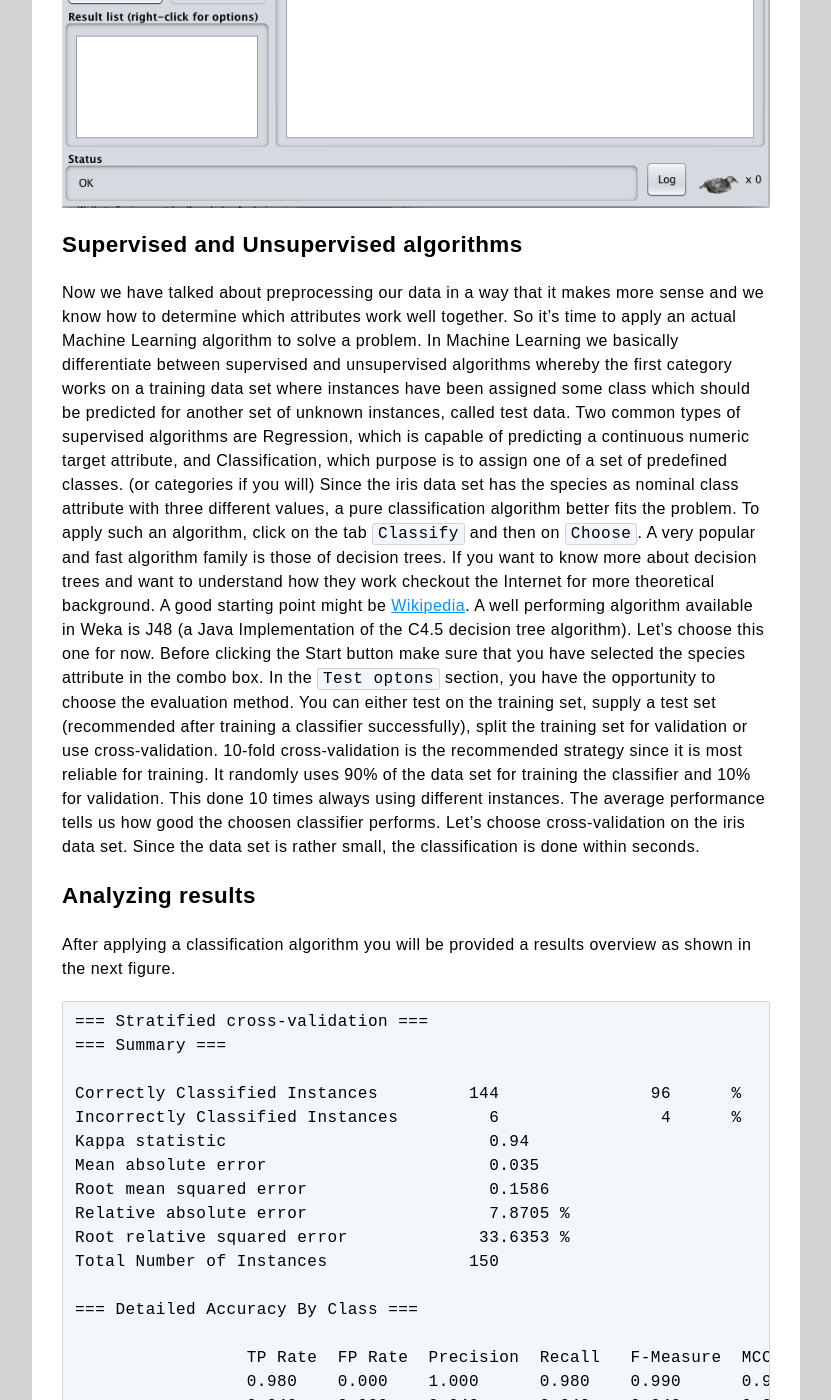
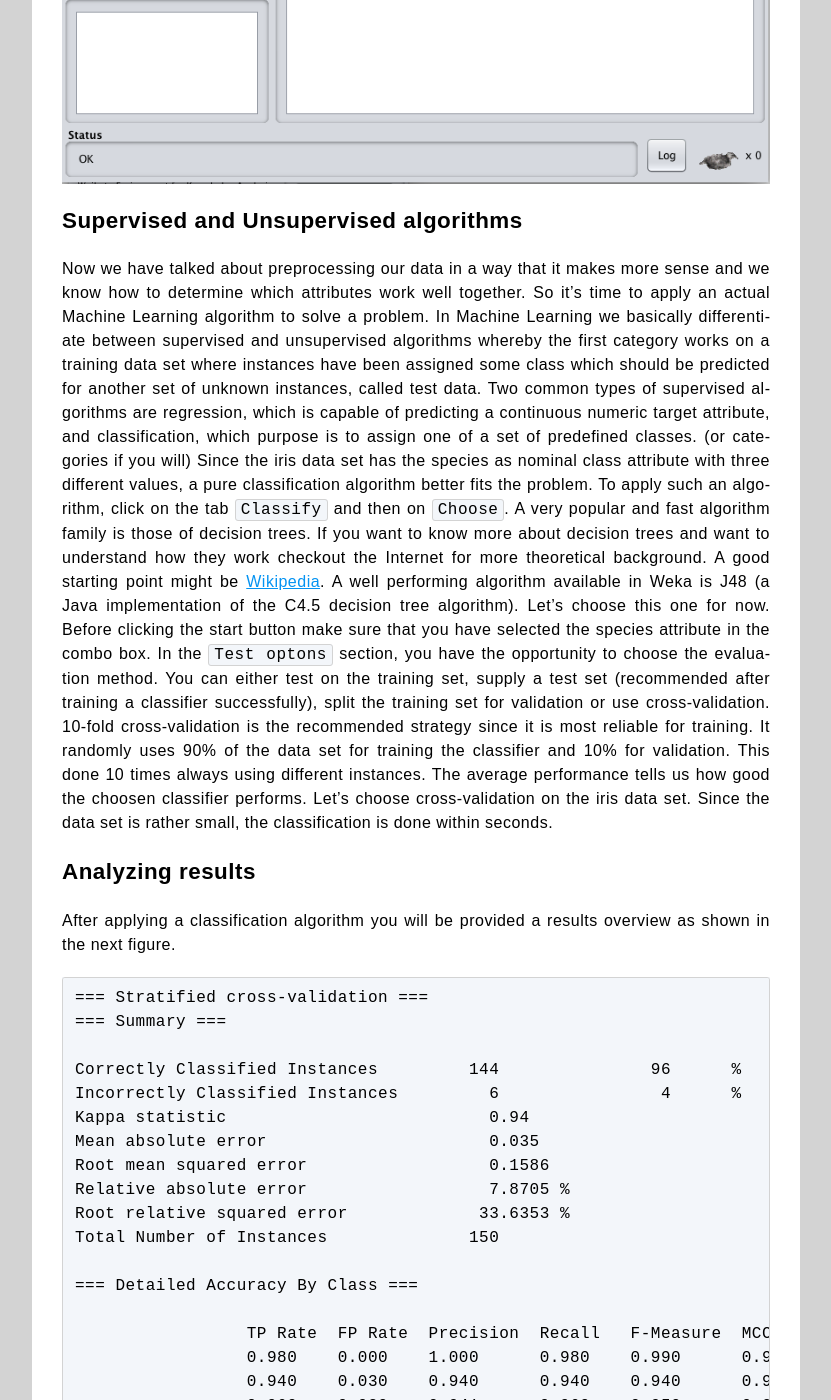
Before and after one commit to jratzenboeck/jratzenboeck-blog, a Jekyll site: the page built from _posts/2017-10-02-weka.md, in a window 1280 px wide and 1400 px high, scrolled down 6328 px. Shown: the whole window, without its empty margins (224-1055 px from the left). Built offline with Jekyll 4.4.1, drawn with Linux system fonts in a browser that asks for light colours; comment, search, counter and statistics services are not loaded; some of the changed text lies outside the part shown.

Commit message:
* Fix minor mistakes in recent blog post. * Justify paragraphs.

```diff
--- a/_posts/2017-10-02-weka.md
+++ b/_posts/2017-10-02-weka.md
@@ -41,7 +41,7 @@
 Before you can apply any of the provided algorithms you need to feed some data into Weka. We hereby talk about a data set
 which is usually a table where the rows represent observations in the data set and the columns represent different features
 of that data. Weka uses a file format called ARFF (Attribute-Relation File Format) to load such a data set. In Weka terms
-the rows are named Instances and the features are called Attributes. An ARFF file is basically a standard CSV file
+the rows are named instances and the features are called attributes. An ARFF file is basically a standard CSV file
 containing some metadata describing the attributes and its types followed by the actual data. Since such an ARFF file is usually
 not just created from scratch but rather originates from some other source, Weka provides functionality to convert an
 existing data set which may be a CSV or JSON file to the ARFF format and thus make it processable by Weka. You can do this by clicking
@@ -137,14 +137,14 @@
 work well together. So it's time to apply an actual Machine Learning algorithm to solve a problem. In Machine Learning we basically
 differentiate between supervised and unsupervised algorithms whereby the first category works on a training data set where
 instances have been assigned some class which should be predicted for another set of unknown instances, called test data. Two common
-types of supervised algorithms are Regression, which is capable of predicting a continuous numeric target attribute, and Classification,
+types of supervised algorithms are regression, which is capable of predicting a continuous numeric target attribute, and classification,
 which purpose is to assign one of a set of predefined classes. (or categories if you will) Since the iris data set has the species
 as nominal class attribute with three different values, a pure classification algorithm better fits the problem. To apply such
 an algorithm, click on the tab `Classify` and then on `Choose`. A very popular and fast algorithm family is those of decision trees.
 If you want to know more about decision trees and want to understand how they work checkout the Internet for more theoretical background.
 A good starting point might be <a href="https://en.wikipedia.org/wiki/Decision_tree" title="Wikipedia - Decision trees" target="_blank">Wikipedia</a>.
-A well performing algorithm available in Weka is J48 (a Java Implementation of the C4.5 decision tree algorithm). Let's choose this one for now.
-Before clicking the Start button make sure that you have selected the species attribute in the combo box. In the `Test optons` section,
+A well performing algorithm available in Weka is J48 (a Java implementation of the C4.5 decision tree algorithm). Let's choose this one for now.
+Before clicking the start button make sure that you have selected the species attribute in the combo box. In the `Test optons` section,
 you have the opportunity to choose the evaluation method. You can either test on the training set, supply a test set (recommended after training
 a classifier successfully), split the training set for validation or use cross-validation. 10-fold cross-validation is the recommended strategy since it is
 most reliable for training. It randomly uses 90% of the data set for training the classifier and 10% for validation. This done 10 times
--- a/assets/main.scss
+++ b/assets/main.scss
@@ -79,6 +79,8 @@
   padding: $primary-padding;
   margin: 15px auto;
   width: $content-width;
+  text-align: justify;
+  hyphens: auto;
 
   h1 {
     font-size: 1.5em;
```
